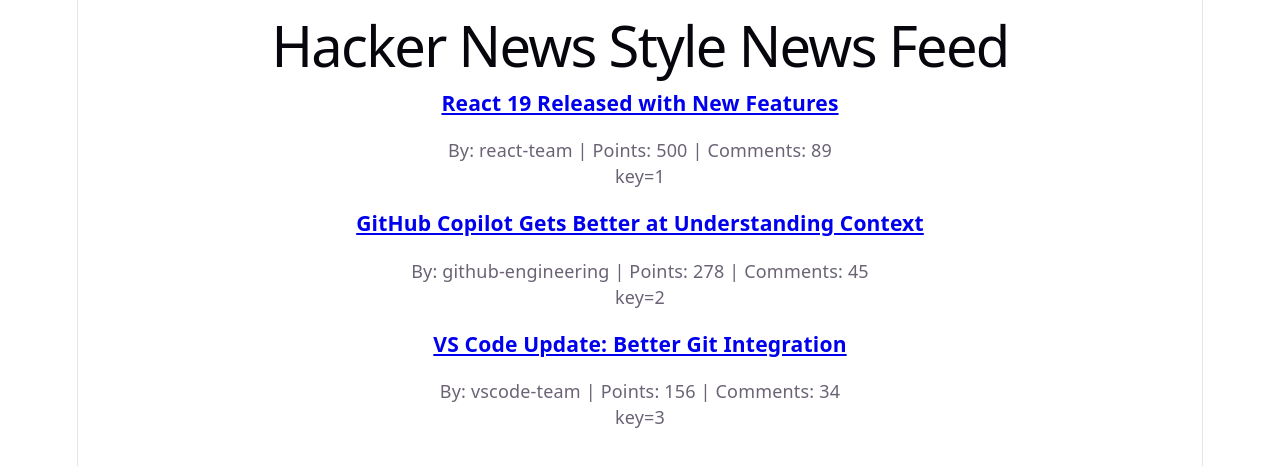
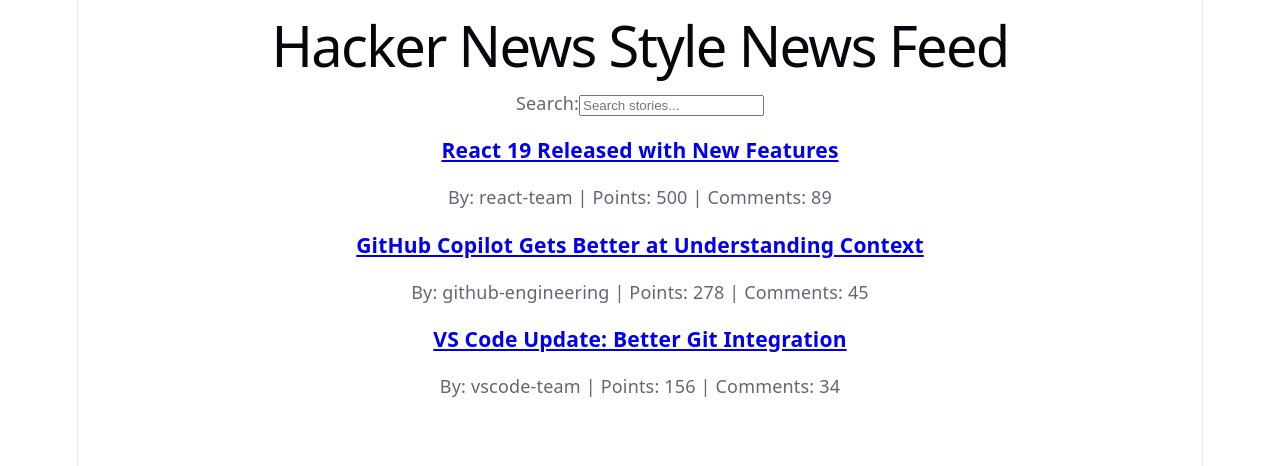
Before and after one commit to samar-khammeri/my-first-react-app, a React (Vite) app: page / in a window 1280 px wide. Shown: the top 466 px of the page. Built offline with nearby package versions, Linux system fonts and the light colour scheme.

Commit message:
Week 4: Extracting components (no props yet)

```diff
--- a/src/App.jsx
+++ b/src/App.jsx
@@ -29,7 +29,7 @@
     points: 278,
     num_comments: 45
   },
-   {
+  {
     objectID: 3,
     title: "VS Code Update: Better Git Integration",
     url: "https://code.visualstudio.com/updates",
@@ -38,14 +38,13 @@
     num_comments: 34
   }
 ];
-function App() {
+
+function List() {
   return (
     <div>
-      <h1>Hacker News Style News Feed</h1>
-
       {stories.map(function(story) {
         return (
-          <div>
+          <div key={story.objectID}>
             <h3>
               <a href={story.url} target="_blank" rel="noopener noreferrer">
                 {story.title}
@@ -54,15 +53,39 @@
             <p>
               By: {story.author} | Points: {story.points} | Comments: {story.num_comments}
             </p>
-            key={story.objectID}
           </div>
         );
       })}
     </div>
   );
 }
+function Search() {
+  return (
+    <>
+      <label htmlFor="search">Search:</label>
+      <input type="text" id="search" placeholder="Search stories..." />
+    </>
+  );
+}
+  function Header() {
+  return (
+    <header>
+      <h1>Hacker News Style News Feed</h1>
+    </header>
+  );
+}
+function App() {
+  return (
+    <div>
+      <Header />
+      <Search />
+      <List />
+    </div>
+  );
+}
 
 export default App;
+// lab 3 //
 // Why is map() essential for rendering lists in React?
 // map() goes through each item in the array and returns JSX.
 // I tried using forEach() first but nothing showed up on the page.
@@ -74,3 +97,18 @@
 // What will change when we replace fake data with the Hacker News API?
 // Instead of having the data hardcoded, we'll fetch it from a URL.
 // I'll need to use useState and useEffect to load it when the page loads.
+
+// lab 4 //
+// What does App do now?
+// App is like the main layout. It puts the Header, Search, and List components together.
+//
+// What does List do?
+// List handles only the stories. It loops through them and displays each one.
+//
+// What does Search do?
+// Search only shows the search bar. It doesn't do any filtering yet.
+//
+// Why is this structure cleaner than before?
+// Before, everything was inside App and it was getting long. Now each component
+// has one job. If something breaks with the stories, I know to look in List.
+// If something breaks with the search, I know to look in Search.
```
